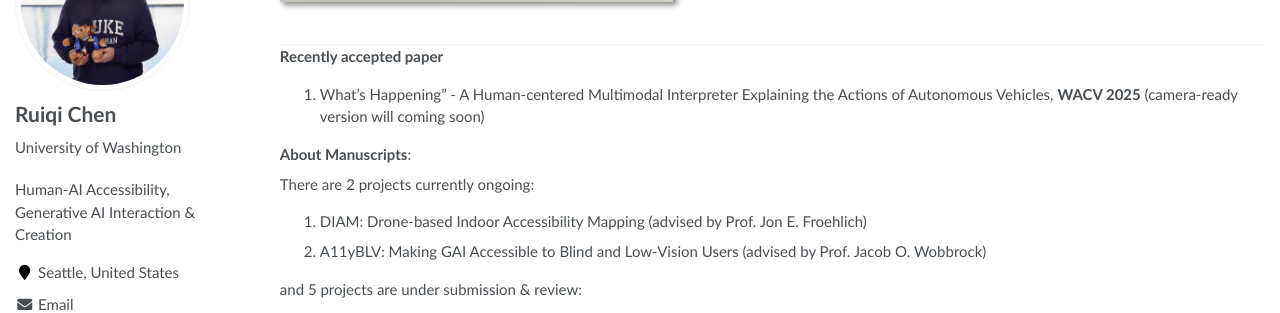
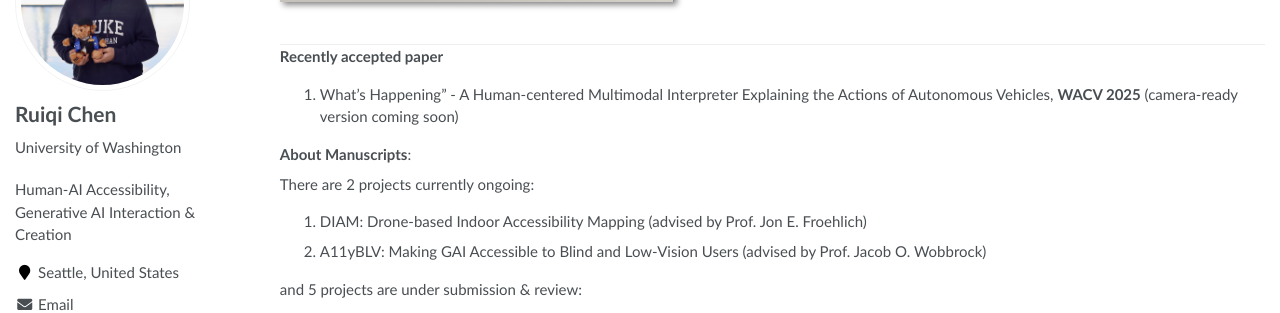
Before and after one commit to Ruiqi-Chen-0216/Ruiqi-Chen-0216.github.io, a Jekyll site: the page built from _pages/home.md, in a window 1280 px wide and 900 px high, scrolled down 1232 px. Shown: the part 175-488 px from the top of the window. Built offline with Jekyll 4.4.1, drawn with Linux system fonts in a browser that asks for light colours; some web fonts are replaced.

Commit message:
Update home.md

```diff
--- a/_pages/home.md
+++ b/_pages/home.md
@@ -70,7 +70,7 @@
 </div>
 
 **Recently accepted paper**
-1. What's Happening" - A Human-centered Multimodal Interpreter Explaining the Actions of Autonomous Vehicles, **WACV 2025** (camera-ready version will coming soon)
+1. What's Happening" - A Human-centered Multimodal Interpreter Explaining the Actions of Autonomous Vehicles, **WACV 2025** (camera-ready version coming soon)
 
 
 
```
